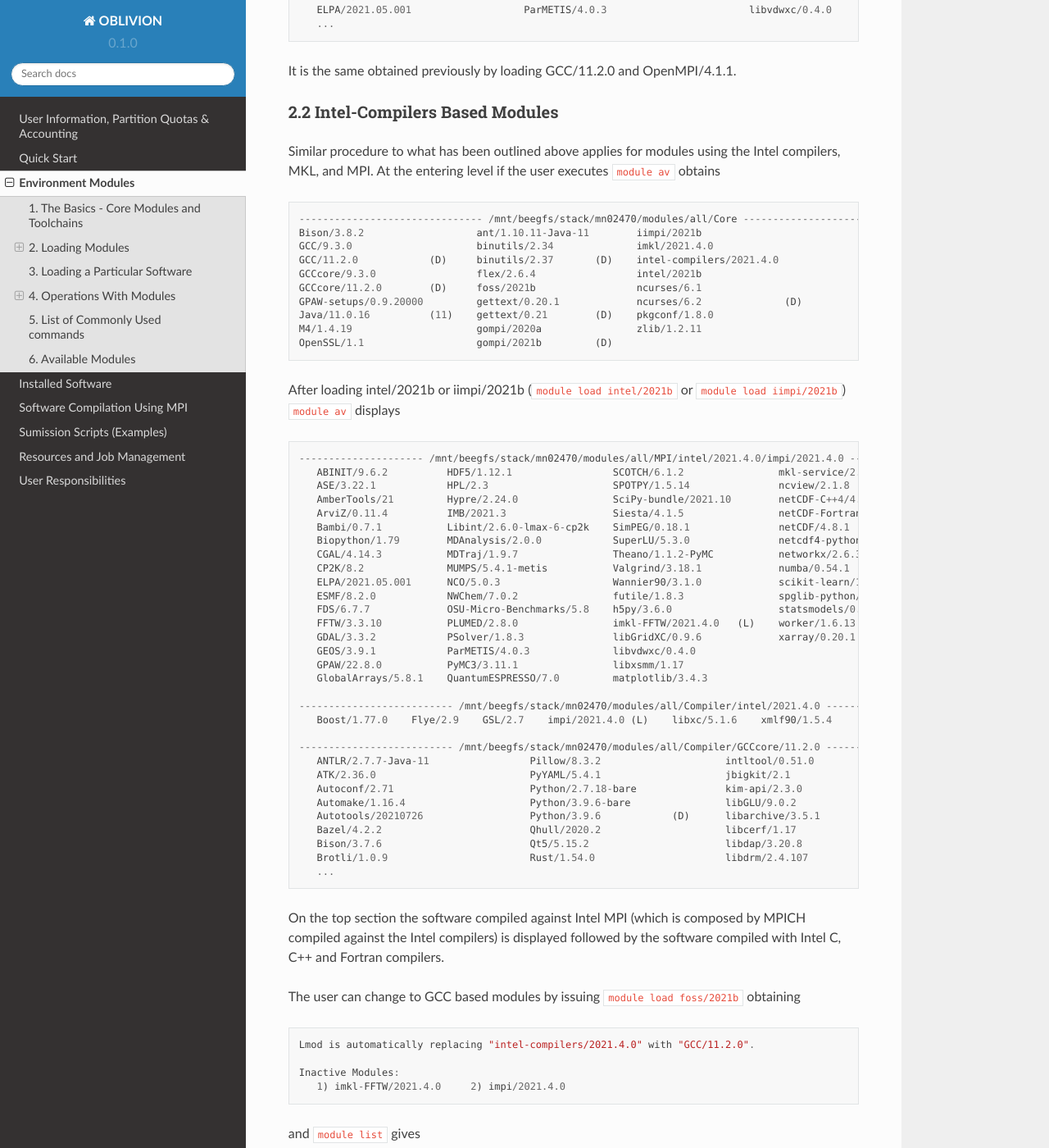
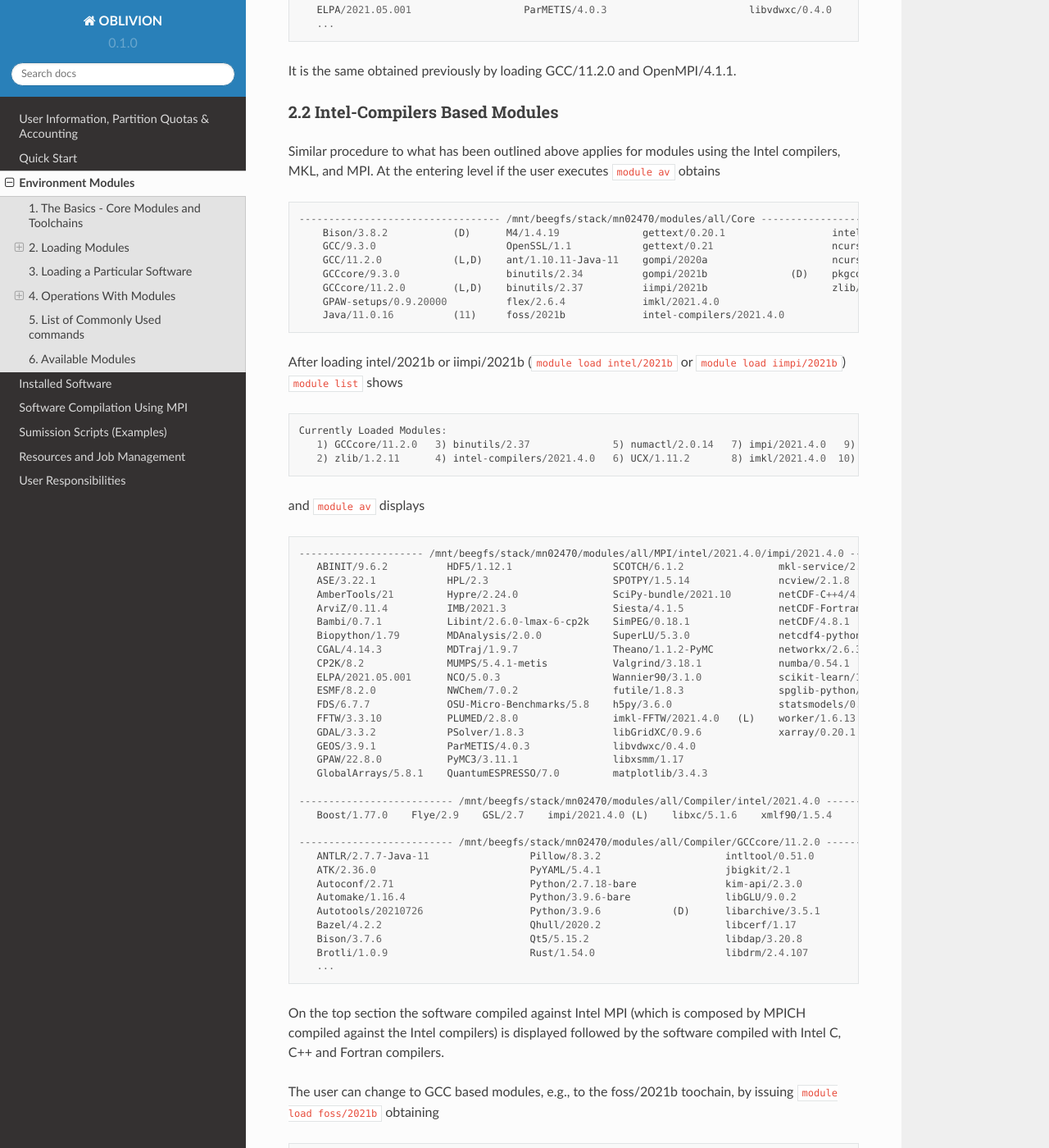
Before and after one commit to mavillez/Oblivion, a Sphinx documentation site: the page built from docs/source/modules.rst, in a window 1280 px wide and 1400 px high, scrolled down 6074 px. Shown: the whole window at 82% size. Built offline with Sphinx 7.4.7 and the Read the Docs theme 2.0.0, drawn with Linux system fonts in a browser that asks for light colours; some of the changed text lies outside the part shown.

Commit message:
Update modules.rst

```diff
--- a/docs/source/modules.rst
+++ b/docs/source/modules.rst
@@ -303,18 +303,24 @@ Similar procedure to what has been outlined above applies for modules using the
 
 .. code-block:: julia
 
-   ------------------------------- /mnt/beegfs/stack/mn02470/modules/all/Core -------------------------------
-   Bison/3.8.2                   ant/1.10.11-Java-11        iimpi/2021b
-   GCC/9.3.0                     binutils/2.34              imkl/2021.4.0
-   GCC/11.2.0            (D)     binutils/2.37       (D)    intel-compilers/2021.4.0
-   GCCcore/9.3.0                 flex/2.6.4                 intel/2021b
-   GCCcore/11.2.0        (D)     foss/2021b                 ncurses/6.1
-   GPAW-setups/0.9.20000         gettext/0.20.1             ncurses/6.2              (D)
-   Java/11.0.16          (11)    gettext/0.21        (D)    pkgconf/1.8.0
-   M4/1.4.19                     gompi/2020a                zlib/1.2.11
-   OpenSSL/1.1                   gompi/2021b         (D)
-
-After loading intel/2021b or iimpi/2021b (``module load intel/2021b`` or ``module load iimpi/2021b``) ``module av`` displays
+  ---------------------------------- /mnt/beegfs/stack/mn02470/modules/all/Core -----------------------------------
+      Bison/3.8.2           (D)      M4/1.4.19              gettext/0.20.1                  intel/2021b
+      GCC/9.3.0                      OpenSSL/1.1            gettext/0.21                    ncurses/6.1
+      GCC/11.2.0            (L,D)    ant/1.10.11-Java-11    gompi/2020a                     ncurses/6.2
+      GCCcore/9.3.0                  binutils/2.34          gompi/2021b              (D)    pkgconf/1.8.0
+      GCCcore/11.2.0        (L,D)    binutils/2.37          iimpi/2021b                     zlib/1.2.11
+      GPAW-setups/0.9.20000          flex/2.6.4             imkl/2021.4.0
+      Java/11.0.16          (11)     foss/2021b             intel-compilers/2021.4.0
+
+After loading intel/2021b or iimpi/2021b (``module load intel/2021b`` or ``module load iimpi/2021b``) ``module list`` shows
+
+.. code-block:: julia
+
+   Currently Loaded Modules:
+      1) GCCcore/11.2.0   3) binutils/2.37              5) numactl/2.0.14   7) impi/2021.4.0   9) imkl-FFTW/2021.4.0
+      2) zlib/1.2.11      4) intel-compilers/2021.4.0   6) UCX/1.11.2       8) imkl/2021.4.0  10) intel/2021b
+
+and ``module av`` displays
 
 .. code-block:: julia
 
@@ -353,7 +359,7 @@ After loading intel/2021b or iimpi/2021b (``module load intel/2021b`` or ``modul
 On the top section the software compiled against Intel MPI (which is composed by MPICH compiled against the Intel compilers)
 is displayed followed by the software compiled with Intel C, C++ and Fortran compilers.
 
-The user can change to GCC based modules by issuing ``module load foss/2021b`` obtaining
+The user can change to GCC based modules, e.g., to the foss/2021b toochain, by issuing ``module load foss/2021b`` obtaining
 
 .. code-block:: julia
 
```
